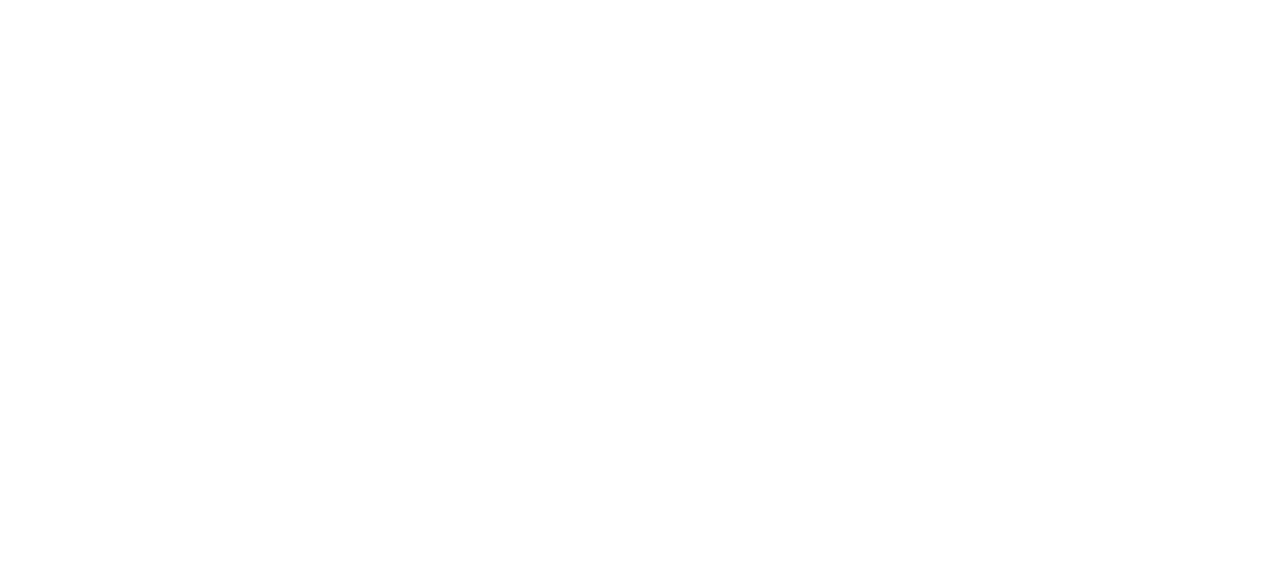
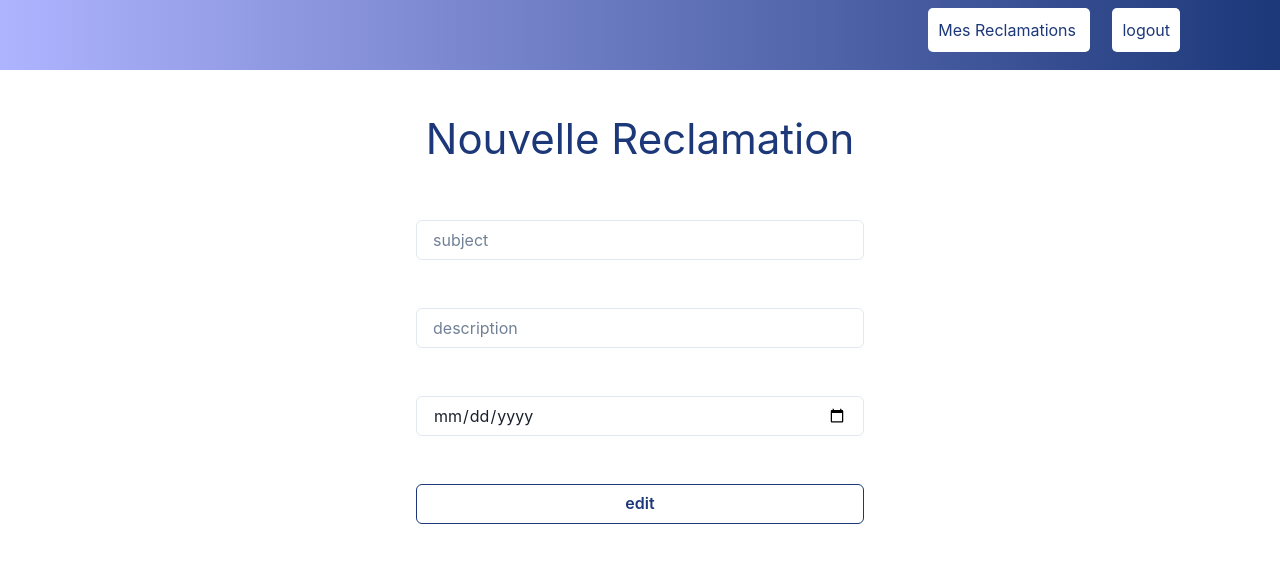
Before and after one commit to Gestion-Reclamation-PFA-2022/frontend, a React (Create React App) app: page /me/edit/1 in a window 1280 px wide. Before the commit this address had no page. Shown: the top 562 px of the page. Built offline with nearby package versions, Linux system fonts and the light colour scheme; no server answers.

Commit message:
edit reclamation [skip ci]

```diff
--- a/src/App.js
+++ b/src/App.js
@@ -7,6 +7,7 @@
 import "./App.css";
 import { BrowserRouter, Route, Routes } from "react-router-dom";
 import { ChakraProvider } from "@chakra-ui/react";
+import EditReclamation from "./pages/update-reclamation/updateReclamtion";
 
 function App() {
   return (
@@ -21,6 +22,11 @@
             <Route exact path="/admin/me" element={<PendingManagers />}></Route>
             <Route
               exact
+              path="/me/edit/:id"
+              element={<EditReclamation />}
+            ></Route>
+            <Route
+              exact
               path="/me/new-reclamation"
               element={<NewReclamation />}
             ></Route>
--- a/src/pages/me/me.js
+++ b/src/pages/me/me.js
@@ -43,9 +43,13 @@
 
   const logout = () => {
     axios
-      .post("http://localhost:3001/api/user/logout", {
-        withCredentials: true,
-      })
+      .post(
+        "http://localhost:3001/api/user/logout",
+        {},
+        {
+          withCredentials: true,
+        }
+      )
       .then(() => {
         navigate("/login/user");
       })
@@ -56,11 +60,16 @@
 
   const deleteOne = (id) => {
     axios
-      .post("http://localhost:3001/api/user/me/delete/" + id, {
-        withCredentials: true,
-      })
+      .post(
+        "http://localhost:3001/api/user/me/delete/" + id,
+        {},
+        {
+          withCredentials: true,
+        }
+      )
       .then(() => {
         navigate("/me");
+        window.location.reload();
       })
       .catch((err) => {
         console.log(err.response.data);
--- /dev/null
+++ b/src/pages/update-reclamation/updateReclamtion.js
@@ -0,0 +1,168 @@
+import axios from "axios";
+import { useState, useEffect } from "react";
+import { useNavigate, useParams } from "react-router-dom";
+import { Box } from "@chakra-ui/react";
+import { Text } from "@chakra-ui/react";
+import { Input } from "@chakra-ui/react";
+import { Button } from "@chakra-ui/react";
+import { Stack } from "@chakra-ui/react";
+import { Breadcrumb, BreadcrumbItem, BreadcrumbLink } from "@chakra-ui/react";
+
+const EditReclamation = () => {
+  const [subject, setSubject] = useState("");
+  const [description, setDescription] = useState("");
+  const [msg, setMsg] = useState("");
+  const [date, setDate] = useState("");
+  const { id } = useParams();
+  const navigate = useNavigate();
+
+  useEffect(() => {
+    axios
+      .get("http://localhost:3001/api/user/me/", {
+        withCredentials: true,
+      })
+      .then((res) => {
+        console.log("welcome");
+      })
+      .catch((err) => {
+        console.log(err.response.data);
+        navigate("/login/user");
+      });
+  }, []);
+
+  const editNewReclamation = () => {
+    axios
+      .post(
+        "http://localhost:3001/api/user/me/modify/" + id,
+        {
+          subject: subject,
+          description: description,
+          date: date,
+        },
+        {
+          withCredentials: true,
+        }
+      )
+      .then(() => {
+        navigate("/me");
+      })
+      .catch((err) => {
+        setMsg(err.response.data.reason);
+      });
+  };
+
+  const logout = () => {
+    axios
+      .post("http://localhost:3001/api/user/logout", {
+        withCredentials: true,
+      })
+      .then(() => {
+        navigate("/login/user");
+      })
+      .catch((err) => {
+        console.log(err.response.data);
+      });
+  };
+
+  return (
+    <div>
+      <div>
+        <Breadcrumb
+          w="100%"
+          h="70px"
+          bgGradient="linear(to-l, #1C3879, #AFB4FF)"
+          spacing="2px"
+          separator=""
+        >
+          <BreadcrumbItem
+            pos="absolute"
+            mt="60px"
+            mr="10px"
+            borderRadius="5px"
+            p="10px"
+            bg="white"
+            right="180px"
+          >
+            <BreadcrumbLink color="#1C3879" href="/me">
+              Mes Reclamations
+            </BreadcrumbLink>
+          </BreadcrumbItem>
+          <BreadcrumbItem
+            pos="absolute"
+            mt="60px"
+            mr="20px"
+            borderRadius="5px"
+            p="10px"
+            bg="white"
+            right="80px"
+          >
+            <BreadcrumbLink color="#1C3879" href="/login/user" onClick={logout}>
+              logout
+            </BreadcrumbLink>
+          </BreadcrumbItem>
+        </Breadcrumb>
+        <Box
+          mt="25px"
+          mb="25px"
+          pos="relative"
+          left="25%"
+          bg="white"
+          color="#1C3879"
+          width="50%"
+          h="100px"
+        >
+          <Text fontSize="42px" p="12px">
+            Nouvelle Reclamation
+          </Text>
+        </Box>
+      </div>
+      <center>
+        <Stack spacing={3} width="35%">
+          <Input
+            name="subject"
+            type="text"
+            placeholder="subject"
+            onChange={(event) => {
+              setSubject(event.target.value);
+            }}
+          />{" "}
+          <br></br>
+          <Input
+            name="description"
+            type="text"
+            placeholder="description"
+            onChange={(event) => {
+              setDescription(event.target.value);
+            }}
+          />{" "}
+          <br></br>
+          <Input
+            name="date"
+            type="date"
+            placeholder="date"
+            onChange={(event) => {
+              setDate(event.target.value);
+            }}
+          />{" "}
+          <br></br>
+          <Button
+            color="#1C3879"
+            colorScheme="#1C3879"
+            variant="outline"
+            onClick={() => {
+              editNewReclamation();
+            }}
+            type="submit"
+          >
+            edit
+          </Button>
+        </Stack>
+        <Text fontSize="15px" p="12px" style={{ color: "red" }}>
+          {msg}
+        </Text>
+      </center>
+    </div>
+  );
+};
+
+export default EditReclamation;
```
